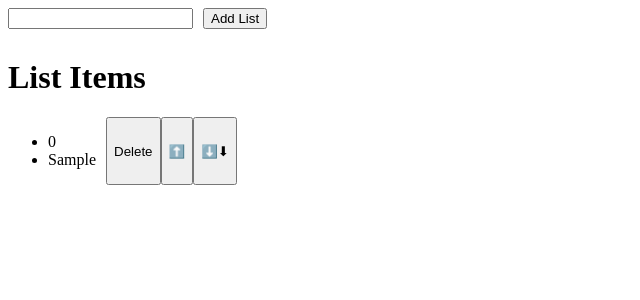
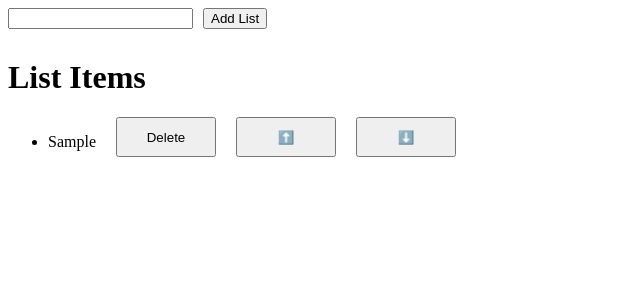
Before and after one commit to bhargavgopal-lanke/Interview-Preparation, a React (Create React App) app in the folder app/: page / in a window 1280 px wide. Both pictures are taken after typing "Sample" into the empty fields and a click on the button "Add List". Shown: the top 300 px of the page, without its empty margins (0-640 px from the left). Built offline with nearby package versions, Linux system fonts and the light colour scheme.

Commit message:
pagination logic updated.

```diff
--- a/app/src/Pagination/Pagination.jsx
+++ b/app/src/Pagination/Pagination.jsx
@@ -46,7 +46,7 @@ const Pagination = () => {
             >
               ◀️
             </button>
-            {[...Array(10).keys()].map((n) => {
+            {[...Array(noOfPages).keys()].map((n) => {
               return (
                 <span
                   className={currentPage === n ? "num active" : "num"}
--- a/app/src/Todo_App/Todo.jsx
+++ b/app/src/Todo_App/Todo.jsx
@@ -18,8 +18,26 @@ const Todo = () => {
     setItem(deleteItem);
   };
 
-  const moveUp = () => {};
-  const moveDown = () => {};
+  const moveUp = (index) => {
+    if (index > 0) {
+      const updatedTask = [...item];
+      [updatedTask[index], updatedTask[index - 1]] = [
+        updatedTask[index - 1],
+        updatedTask[index]
+      ];
+      setItem(updatedTask);
+    }
+  };
+  const moveDown = (index) => {
+    if (index < item.length - 1) {
+      const updatedTask = [...item];
+      [updatedTask[index], updatedTask[index + 1]] = [
+        updatedTask[index + 1],
+        updatedTask[index]
+      ];
+      setItem(updatedTask);
+    }
+  };
 
   return (
     <div>
@@ -37,19 +55,35 @@ const Todo = () => {
         <label>
           {item.map((x) => {
             return (
-              <div style={{ display: "flex" }}>
+              <div
+                style={{
+                  display: "flex",
+                  gap: "20px",
+                  marginBottom: "30px",
+                  alignContent: "center",
+                }}
+              >
                 <ul key={x.id}>
-                  <li>{x.id}</li>
                   <li>{x.name}</li>
                 </ul>
                 <button
-                  style={{ marginLeft: "10px" }}
+                  style={{ padding: "10px", width: "100px", height: "40px" }}
                   onClick={() => handleDelete(x?.id)}
                 >
                   Delete
                 </button>
-                <button onClick={moveUp}>⬆️</button>
-                <button onClick={moveDown}>⬇️⬇</button>
+                <button
+                  onClick={() => moveUp(x.id)}
+                  style={{ padding: "10px", width: "100px", height: "40px" }}
+                >
+                  ⬆️
+                </button>
+                <button
+                  onClick={() => moveDown(x.id)}
+                  style={{ padding: "10px", width: "100px", height: "40px" }}
+                >
+                  ⬇️
+                </button>
               </div>
             );
           })}
```
